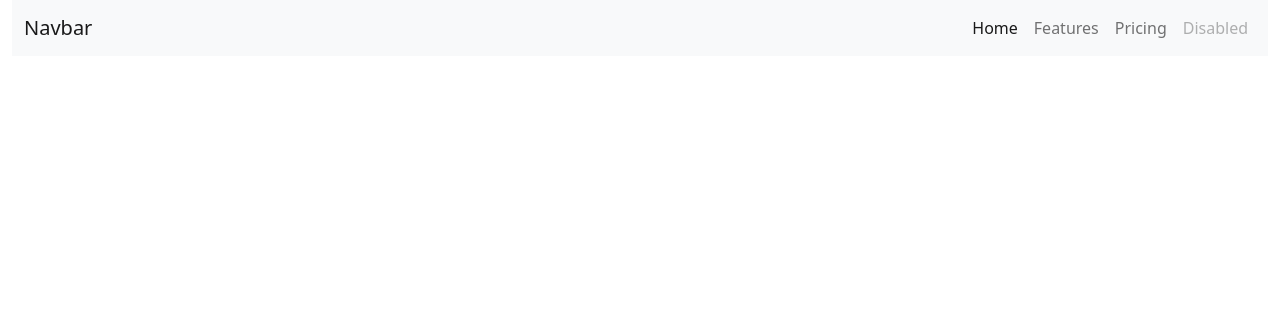
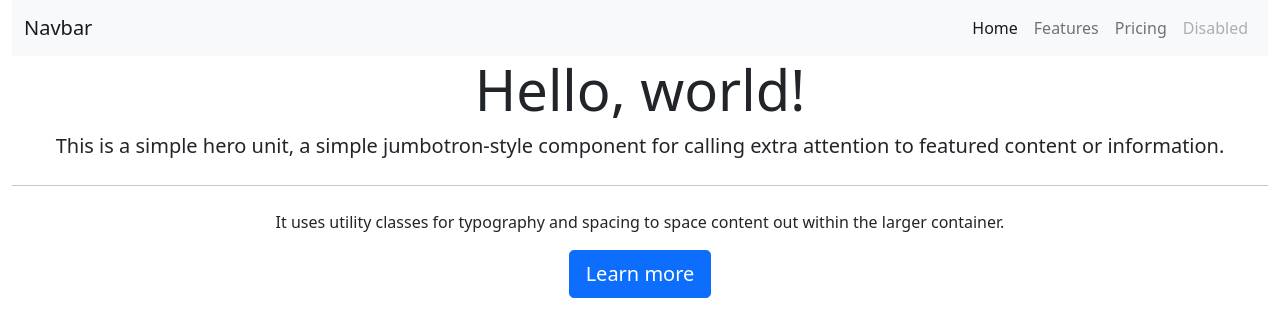
Before and after one commit to NandaGhifari/muhammadwinanda.github.io, a plain HTML site: page index.html in a window 1280 px wide. Drawn offline with nearby package versions, Linux system fonts and the light colour scheme.

Commit message:
upload element jumbotron

```diff
--- a/index.html
+++ b/index.html
@@ -36,6 +36,14 @@
           </div>
         </div>
       </nav>
+
+      <div class="jumbotron text-center">
+        <h1 class="display-4">Hello, world!</h1>
+        <p class="lead">This is a simple hero unit, a simple jumbotron-style component for calling extra attention to featured content or information.</p>
+        <hr class="my-4">
+        <p>It uses utility classes for typography and spacing to space content out within the larger container.</p>
+        <a class="btn btn-primary btn-lg" href="#" role="button">Learn more</a>
+      </div>
     </div>
     <!-- Optional JavaScript; choose one of the two! -->
 
```
